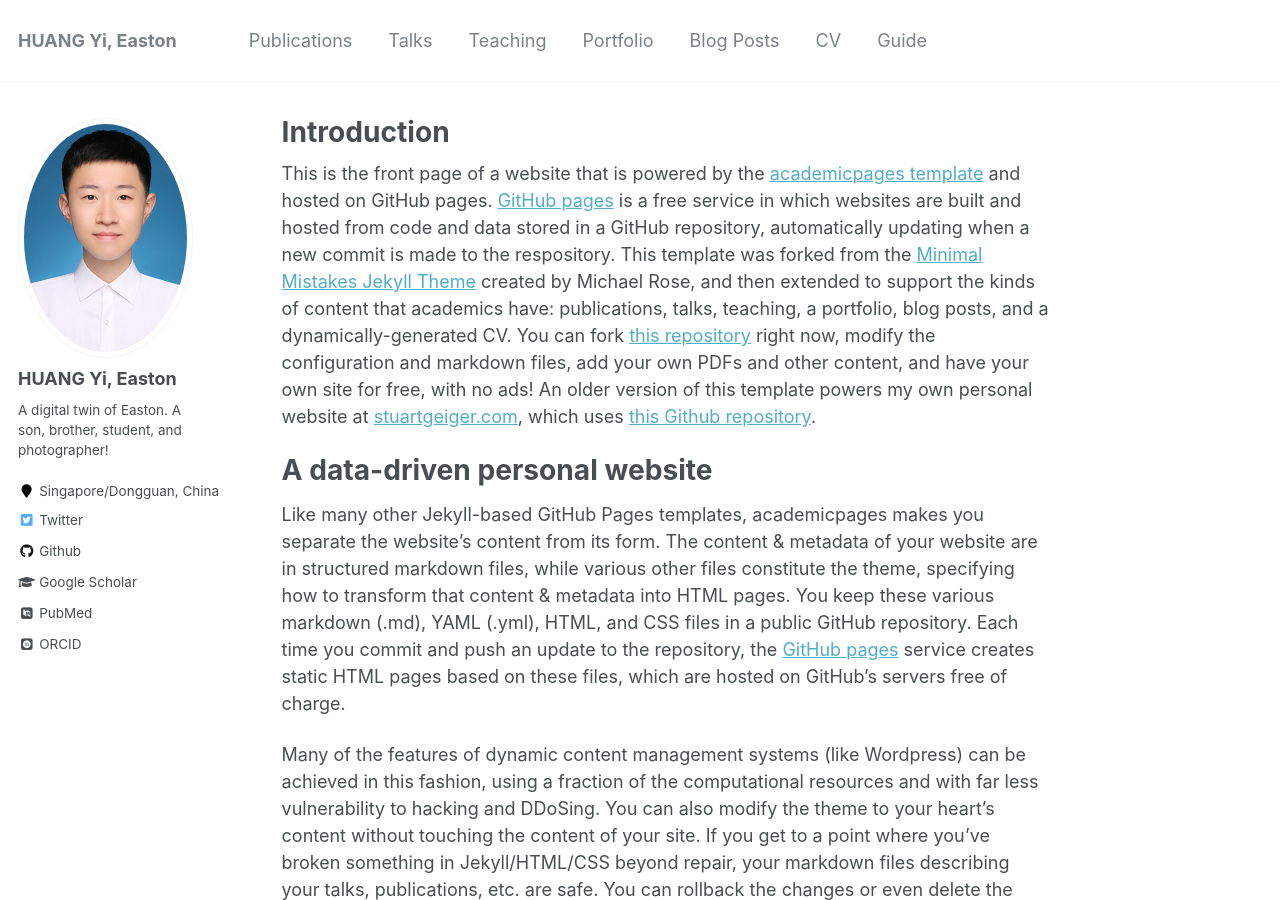
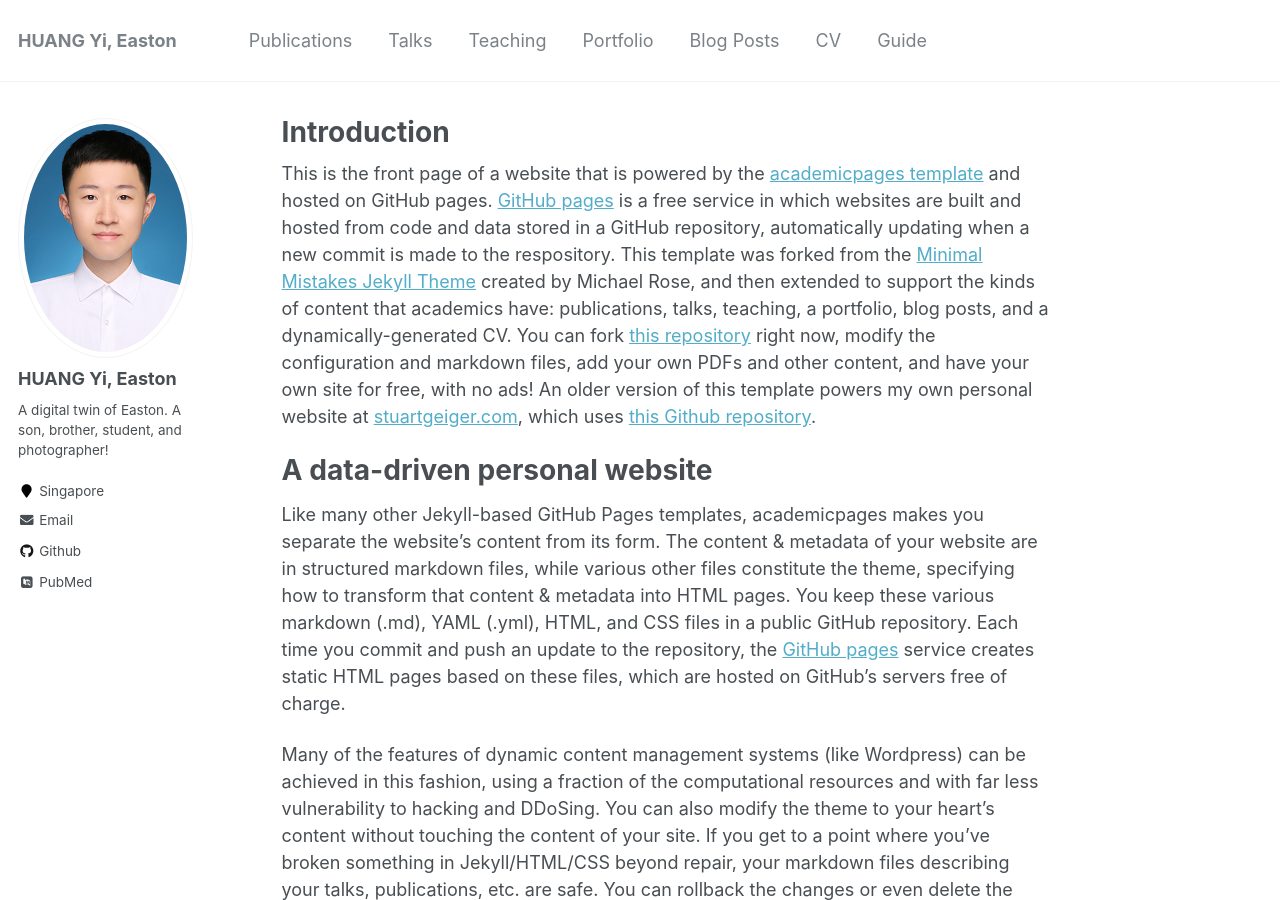
Before and after one commit to easton-hy/easton-hy.github.io, a Jekyll site: the page built from _pages/about.md, in a window 1280 px wide and 900 px high. Built offline with Jekyll 4.4.1, drawn with Linux system fonts in a browser that asks for light colours; some web fonts are replaced.

Commit message:
Update _config.yml

```diff
--- a/_config.yml
+++ b/_config.yml
@@ -83,11 +83,11 @@ author:
   name             : "HUANG Yi, Easton"
   avatar           : "U2102035 Huang Yi.jpg"
   bio              : "A digital twin of Easton. A son, brother, student, and photographer!"
-  location         : "Singapore/Dongguan, China"
+  location         : "Singapore"
   employer         :
   pubmed           : "https://www.ncbi.nlm.nih.gov/pubmed/?term=john+snow"
-  googlescholar    : "http://yourfullgooglescholarurl.com"
-  email            :
+  googlescholar    : #"http://yourfullgooglescholarurl.com"
+  email            : "eastonhwang@gmail.com"
   researchgate     :  # example: "https://www.researchgate.net/profile/yourprofile"
   uri              :
   bitbucket        :
@@ -103,13 +103,13 @@ author:
   impactstory      : #"https://profiles.impactstory.org/u/xxxx-xxxx-xxxx-xxxx"
   lastfm           :
   linkedin         :
-  orcid            : "http://orcid.org/yourorcidurl"
+  orcid            : #"http://orcid.org/yourorcidurl"
   pinterest        :
   soundcloud       :
   stackoverflow    : # http://stackoverflow.com/users/123456/username
   steam            :
   tumblr           :
-  twitter          : "replacethistwitterhandle"
+  twitter          : #"replacethistwitterhandle"
   vine             :
   weibo            :
   xing             :
```
